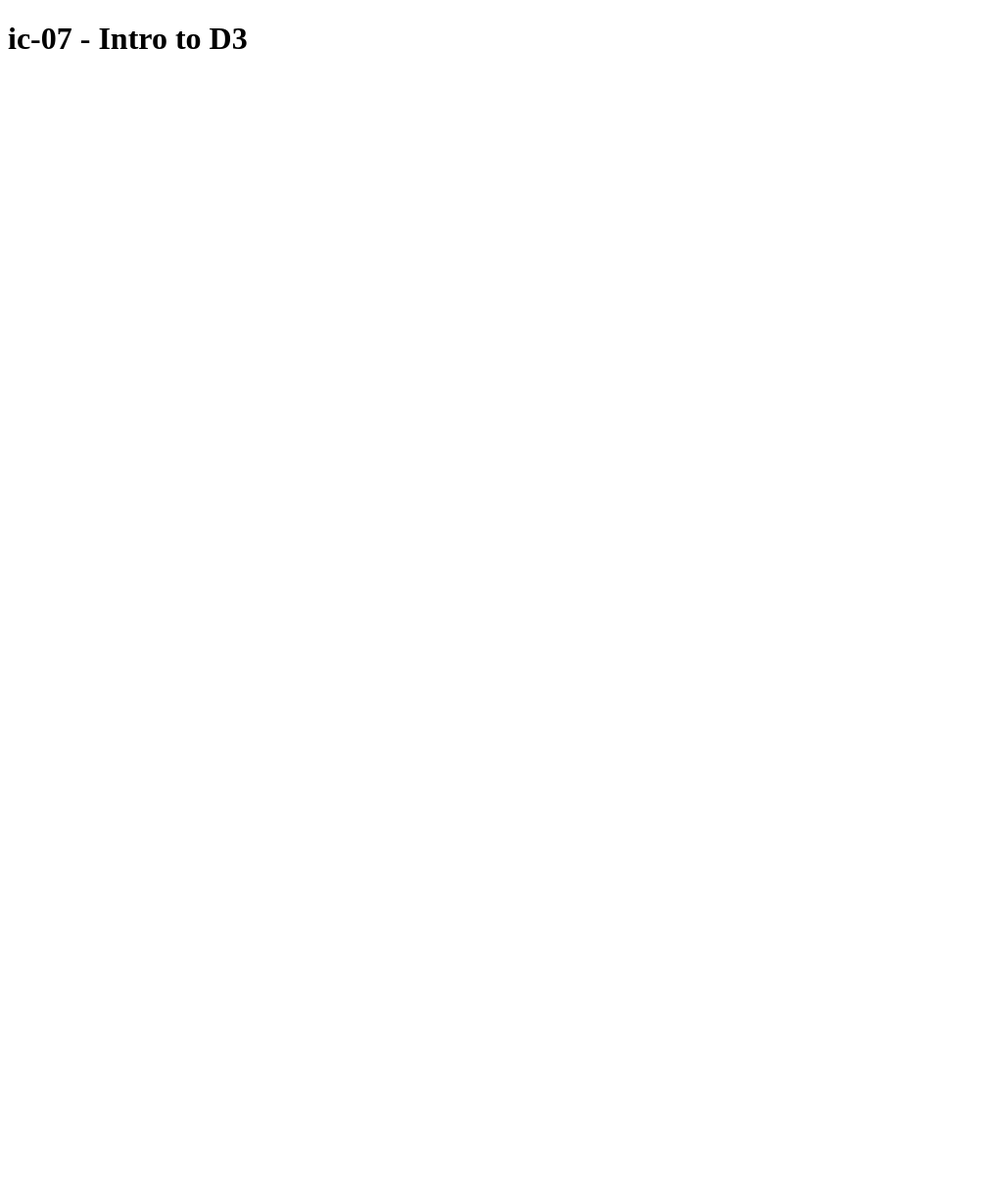
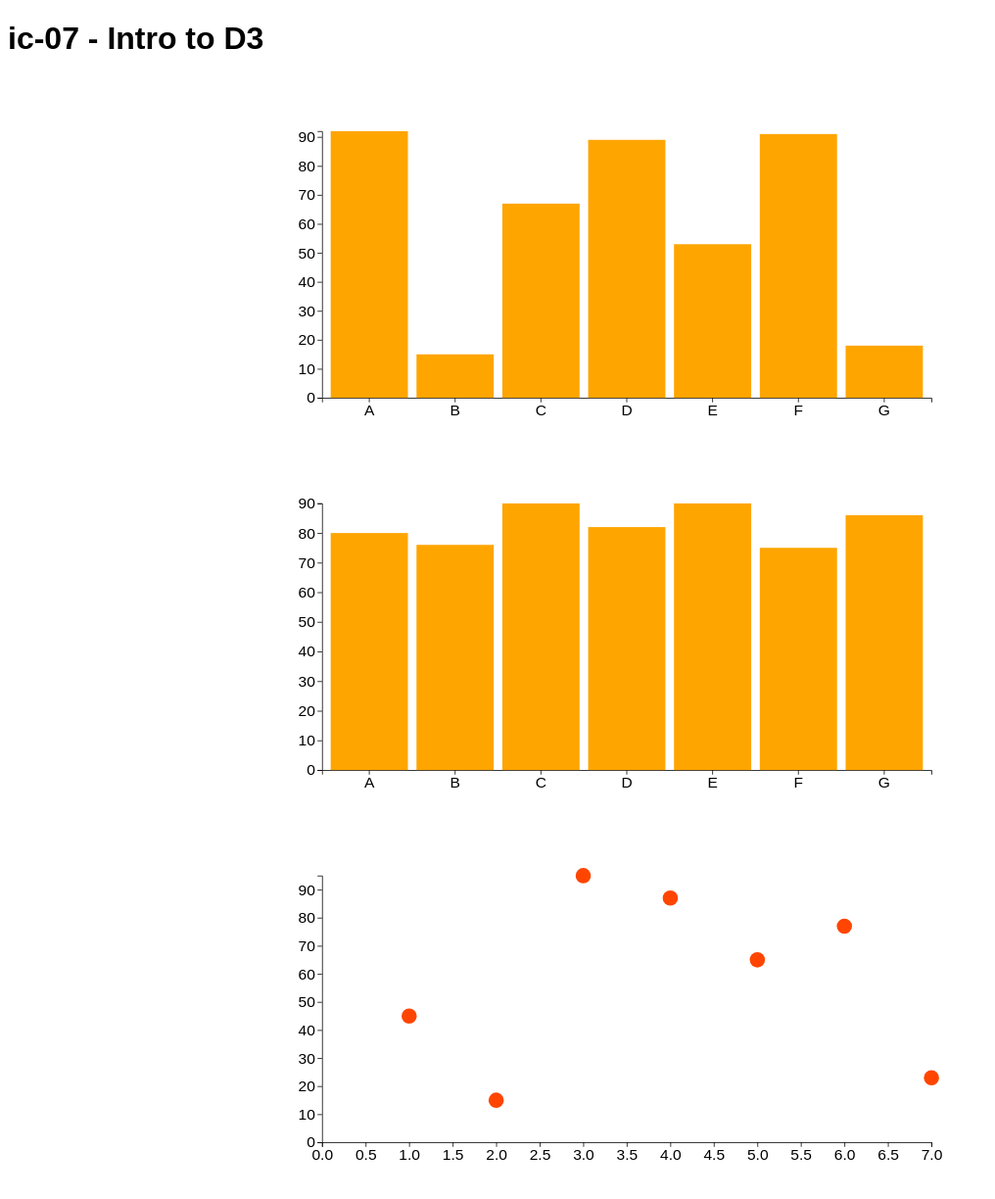
Before and after one commit to DS4200-S22/ic-07-fzyang1227, a plain HTML site: page index.html in a window 1280 px wide. Shown: the whole page at 98% size, without its empty margins (0-1016 px from the left). Before the commit the page ends 800 px from the top, so only its background shows below. Drawn offline with Linux system fonts and the light colour scheme.

Commit message:
completed work

```diff
--- a/index.html
+++ b/index.html
@@ -3,13 +3,20 @@
 
 <head>
     <meta charset=utf-8/>
+    <link rel="stylesheet" href="style.css">
+    <script src="js/d3.v6.1.1/d3.min.js"></script>
 </head>
 
 
 <body>
 
     <h1>ic-07 - Intro to D3</h1>
+    <div id="hard-coded-bar" class="vis-holder"></div>
+    <div id="csv-bar" class="vis-holder"></div>
+    <div id="csv-scatter" class="vis-holder"></div>
 
+    <script src="js/barchart.js"></script>
+    <script src="js/scatterplot.js"></script>
 </body>
 
 </html>
--- a/js/barchart.js
+++ b/js/barchart.js
@@ -16,13 +16,20 @@ const margin = {left:50, right:50, bottom:50, top:50};
 const yTooltipOffset = 15;
 
 
-// TODO: What does this code do?
+// add an svg to build within
 const svg1 = d3
   .select("#hard-coded-bar")
   .append("svg")
   .attr("width", width-margin.left-margin.right)
   .attr("height", height - margin.top - margin.bottom)
   .attr("viewBox", [0, 0, width, height]);
+
+const svg2 = d3
+    .select("#csv-bar")
+    .append("svg")
+    .attr("width", width-margin.left-margin.right)
+    .attr("height", height - margin.top - margin.bottom)
+    .attr("viewBox", [0, 0, width, height]);
 
 // Hardcoded barchart data
 const data1 = [
@@ -41,32 +48,31 @@ const data1 = [
 
 */
 
-// TODO: What does this code do?
+// get the max score from the data
 let maxY1 = d3.max(data1, function(d) { return d.score; });
 
-// TODO: What does each line of this code do?
-let yScale1 = d3.scaleLinear()
-            .domain([0,maxY1])
+let yScale1 = d3.scaleLinear() // makes linear scale
+            .domain([0,maxY1]) // inputs for function
             .range([height-margin.bottom,margin.top]);
+            // ^ outputs for function
 
-// TODO: What does each line of this code do?
-let xScale1 = d3.scaleBand()
-            .domain(d3.range(data1.length))
-            .range([margin.left, width - margin.right])
-            .padding(0.1);
+let xScale1 = d3.scaleBand() // categorical dimension
+            .domain(d3.range(data1.length)) // inputs for function
+            .range([margin.left, width - margin.right]) // outputs
+            .padding(0.1); // spacing between bars
 
-// TODO: What does each line of this code do?
-svg1.append("g")
-   .attr("transform", `translate(${margin.left}, 0)`)
-   .call(d3.axisLeft(yScale1))
-   .attr("font-size", '20px');
+// adds a y axis to svg1
+svg1.append("g") // placeholder svg
+   .attr("transform", `translate(${margin.left}, 0)`) // move axis inside left margin
+   .call(d3.axisLeft(yScale1)) // left axis given scale
+   .attr("font-size", '20px'); // set font
 
-// TODO: What does each line of this code do?
-svg1.append("g")
-    .attr("transform", `translate(0,${height - margin.bottom})`)
-    .call(d3.axisBottom(xScale1)
-            .tickFormat(i => data1[i].name))
-    .attr("font-size", '20px');
+// adds an x axis to svg1
+svg1.append("g") // placeholder svg
+    .attr("transform", `translate(0,${height - margin.bottom})`) // move axis to bottom
+    .call(d3.axisBottom(xScale1)            // set ticks for
+            .tickFormat(i => data1[i].name))// each categorical name
+    .attr("font-size", '20px'); // set font
 
 /*
 
@@ -74,28 +80,29 @@ svg1.append("g")
 
 */
 
-// TODO: What does each line of this code do?
-const tooltip1 = d3.select("#hard-coded-bar")
-                .append("div")
-                .attr('id', "tooltip1")
-                .style("opacity", 0)
-                .attr("class", "tooltip");
+// set information tooltip
+const tooltip1 = d3.select("#hard-coded-bar") // select id
+                .append("div") // make div
+                .attr('id', "tooltip1") // set id of div
+                .style("opacity", 0) // style div invisible
+                .attr("class", "tooltip"); // set class
 
-// TODO: What does each line of this code do?
+// mouseover event handler
 const mouseover1 = function(event, d) {
-  tooltip1.html("Name: " + d.name + "<br> Score: " + d.score + "<br>")
-          .style("opacity", 1);
+  tooltip1.html("Name: " + d.name + "<br> Score: " + d.score + "<br>") // text within div
+          .style("opacity", 1); // make visible
 }
 
-// TODO: What does each line of this code do?
+// mousemove event handler
 const mousemove1 = function(event, d) {
   tooltip1.style("left", (event.x)+"px")
           .style("top", (event.y + yTooltipOffset) +"px");
+          // set position of tooltip
 }
 
-// TODO: What does this code do?
+// mouseleave event handler
 const mouseleave1 = function(event, d) {
-  tooltip1.style("opacity", 0);
+  tooltip1.style("opacity", 0); // set invisible
 }
 
 /*
@@ -104,16 +111,72 @@ const mouseleave1 = function(event, d) {
 
 */
 
-// TODO: What does each line of this code do?
+// add event listeners
 svg1.selectAll(".bar")
    .data(data1)
-   .enter()
+   .enter()  // give data to the bars
    .append("rect")
      .attr("class", "bar")
      .attr("x", (d,i) => xScale1(i))
      .attr("y", (d) => yScale1(d.score))
      .attr("height", (d) => (height - margin.bottom) - yScale1(d.score))
-     .attr("width", xScale1.bandwidth())
+     .attr("width", xScale1.bandwidth()) //^^^ add attributes to each bar
      .on("mouseover", mouseover1)
      .on("mousemove", mousemove1)
      .on("mouseleave", mouseleave1);
+
+/*
+
+  Build 2nd bar
+
+*/
+
+// get data from csv
+d3.csv("/data/barchart.csv").then((data) => {
+
+  // get the max score from the data
+  let maxY2 = d3.max(data, function(d) { return d.score; });
+
+  let yScale2 = d3.scaleLinear() // makes linear scale
+                .domain([0,maxY2]) // inputs for function
+                .range([height-margin.bottom,margin.top]);
+                // ^ outputs for function
+
+  let xScale2 = d3.scaleBand() // categorical dimension
+                .domain(d3.range(data.length)) // inputs for function
+                .range([margin.left, width - margin.right]) // outputs
+                .padding(0.1); // spacing between bars
+
+  // adds a y axis to svg1
+  svg2.append("g") // placeholder svg
+     .attr("transform", `translate(${margin.left}, 0)`) // move axis inside left margin
+     .call(d3.axisLeft(yScale2)) // left axis given scale
+     .attr("font-size", '20px'); // set font
+
+  // adds an x axis to svg1
+  svg2.append("g") // placeholder svg
+      .attr("transform", `translate(0,${height - margin.bottom})`) // move axis to bottom
+      .call(d3.axisBottom(xScale2)            // set ticks for
+              .tickFormat(i => data[i].name))// each categorical name
+      .attr("font-size", '20px'); // set font
+
+  // set information tooltip
+  const tooltip2 = d3.select("#csv-bar") // select id
+                    .append("div") // make div
+                    .attr('id', "tooltip2") // set id of div
+                    .style("opacity", 0) // style div invisible
+                    .attr("class", "tooltip"); // set class
+
+  svg2.selectAll(".bar")
+   .data(data)
+   .enter()  // give data to the bars
+   .append("rect")
+     .attr("class", "bar")
+     .attr("x", (d,i) => xScale2(i))
+     .attr("y", (d) => yScale2(d.score))
+     .attr("height", (d) => (height - margin.bottom) - yScale2(d.score))
+     .attr("width", xScale2.bandwidth()) //^^^ add attributes to each bar
+     .on("mouseover", mouseover1)
+     .on("mousemove", mousemove1)
+     .on("mouseleave", mouseleave1);
+});
--- a/js/scatterplot.js
+++ b/js/scatterplot.js
@@ -7,3 +7,86 @@ Modified: 12/08/21
 */
 
 // Build your scatterplot in this file
+
+// add svg for scatterplot
+const svg3 = d3
+  .select("#csv-scatter")
+  .append("svg")
+  .attr("width", width-margin.left-margin.right)
+  .attr("height", height - margin.top - margin.bottom)
+  .attr("viewBox", [0, 0, width, height]);
+
+// set information tooltip
+const tooltip3 = d3.select("#csv-scatter") // select id
+                .append("div") // make div
+                .attr('id', "tooltip3") // set id of div
+                .style("opacity", 0) // style div invisible
+                .attr("class", "tooltip"); // set class
+
+// mouseover event handler
+const mouseover2 = function(event, d) {
+  tooltip3.html("Day: " + d.day + "<br> Score: " + d.score + "<br>") // text within div
+          .style("opacity", 1); // make visible
+}
+
+// mousemove event handler
+const mousemove2 = function(event, d) {
+  tooltip3.style("left", (event.pageX)+"px")
+          .style("top", (event.pageY + yTooltipOffset) +"px");
+          // set position of tooltip
+}
+
+// mouseleave event handler
+const mouseleave2 = function(event, d) {
+  tooltip3.style("opacity", 0); // set invisible
+}
+
+
+
+d3.csv("/data/scatter.csv").then((data) => {
+
+  // find max X
+  let maxX3 = d3.max(data, (d) => { return d.day; });
+
+  // find max Y
+  let maxY3 = d3.max(data, (d) => { return d.score; });
+
+  let xScale3 = d3.scaleLinear() // linear scale
+            .domain([0, maxX3])  // inputs for the function
+            .range([margin.left, width - margin.right]);
+                // ^ outputs for the function
+
+  let yScale3 = d3.scaleLinear()
+            .domain([0, maxY3])
+            .range([height - margin.bottom, margin.top]);
+
+  // x-axis
+  svg3.append("g")
+      .attr("transform", `translate(0,${height - margin.bottom})`)
+            // ^ moves axis to bottom of svg
+      .call(d3.axisBottom(xScale3)) // built in function for bottom
+                                         // axis given a scale function
+        .attr("font-size", '20px');  // set font size)
+
+  // y-axis
+  svg3.append("g") // g is a "placeholder" svg
+      .attr("transform", `translate(${margin.left}, 0)`)
+          // ^ move axis inside of left margin
+      .call(d3.axisLeft(yScale3))  // built in function for left
+                                    // axis given a scale function
+        .attr("font-size", '20px'); // set font size
+
+  // build scatterplot
+  svg3.selectAll("circle")
+      .data(data)
+      .enter()
+      .append("circle")
+        .attr("class", "scatter")
+        .attr("cx", (d) => xScale3(d.day))
+        .attr("cy", (d) => yScale3(d.score))
+        .attr("r", 10)
+        .on("mouseover", mouseover2)
+        .on("mousemove", mousemove2)
+        .on("mouseleave", mouseleave2);
+
+});
--- a/style.css
+++ b/style.css
@@ -22,6 +22,11 @@ body {
   fill: orange;
 }
 
+/* Scatter class styling */
+.scatter {
+  fill: orangered;
+}
+
 /* Tooltip class styling goes here */
 .tooltip {
   position: absolute;
```
